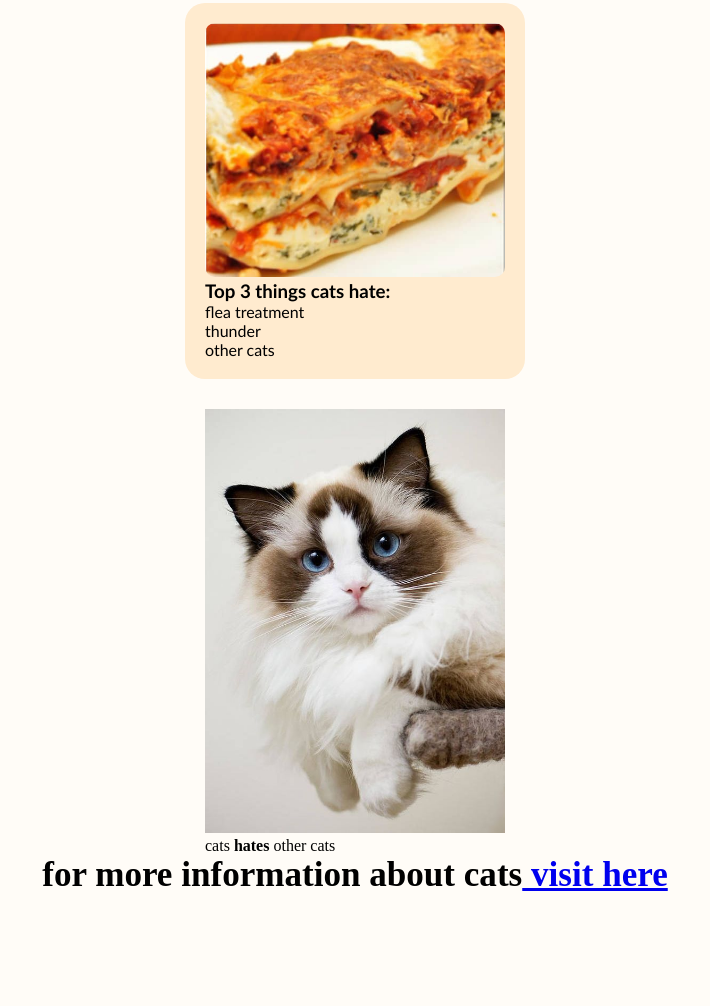
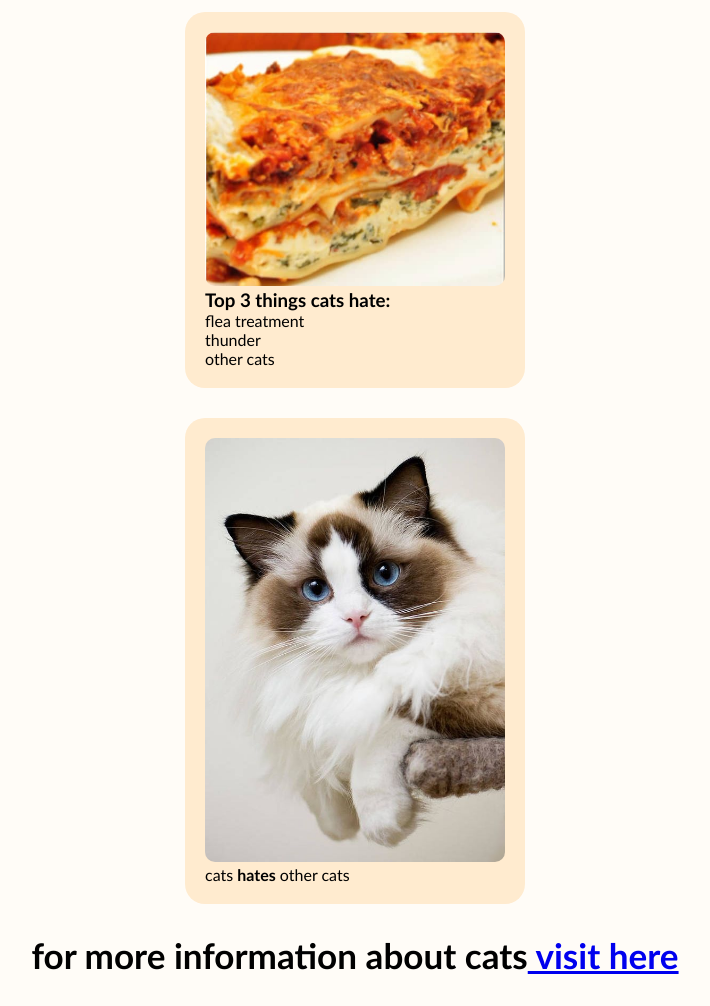
Before and after one commit to Fuhad-adeyanju09/my-projects.html, a plain HTML site: page index.html in a window 1280 px wide. Shown: the part 960-1966 px from the top of the page, without its empty margins (285-995 px from the left). Before the commit the page ends 1885 px from the top, so only its background shows below. Drawn offline with Linux system fonts and the light colour scheme.

Commit message:
Override with new folder content

```diff
--- a/index.html
+++ b/index.html
@@ -31,12 +31,12 @@
             <li>other cats</li>
         </ul>
     </div>
-    <div class="cat 3">
+    <div class="cat3">
         <img src="cat3.jpg" width="250px">
         <p>  cats <b>hates</b> other cats</p>
     </div>
-    <div class="link">
+    <footer>
         <h3>for more information about cats<a href="https://cats.com/"> visit here</a></h3>
-    </div>
+    </footer>
     </body>
 </html>
--- a/style.css
+++ b/style.css
@@ -11,6 +11,7 @@ body {
     justify-content: center;
     flex-direction: column;
     padding: 100px 15px 30px;
+    font-family: 'Gill Sans', 'Gill Sans MT', Calibri, 'Trebuchet MS', sans-serif;
 }
 header{
     font-size: 30px;
@@ -55,7 +56,7 @@ div:hover {
     transform: scale(1.05);
 }
 
-.link{
+footer{
     font-size: 30px;
 }
 
```
